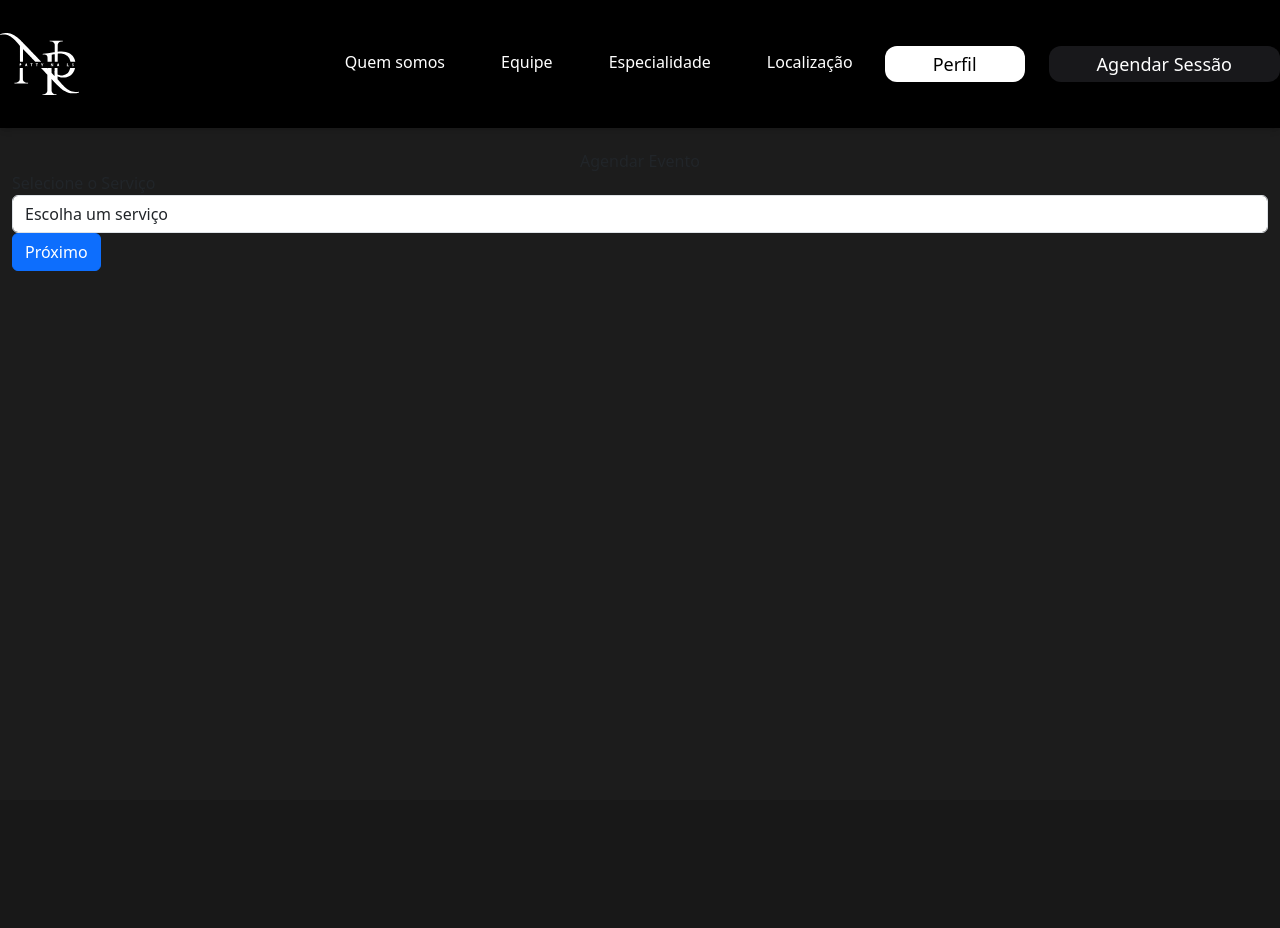
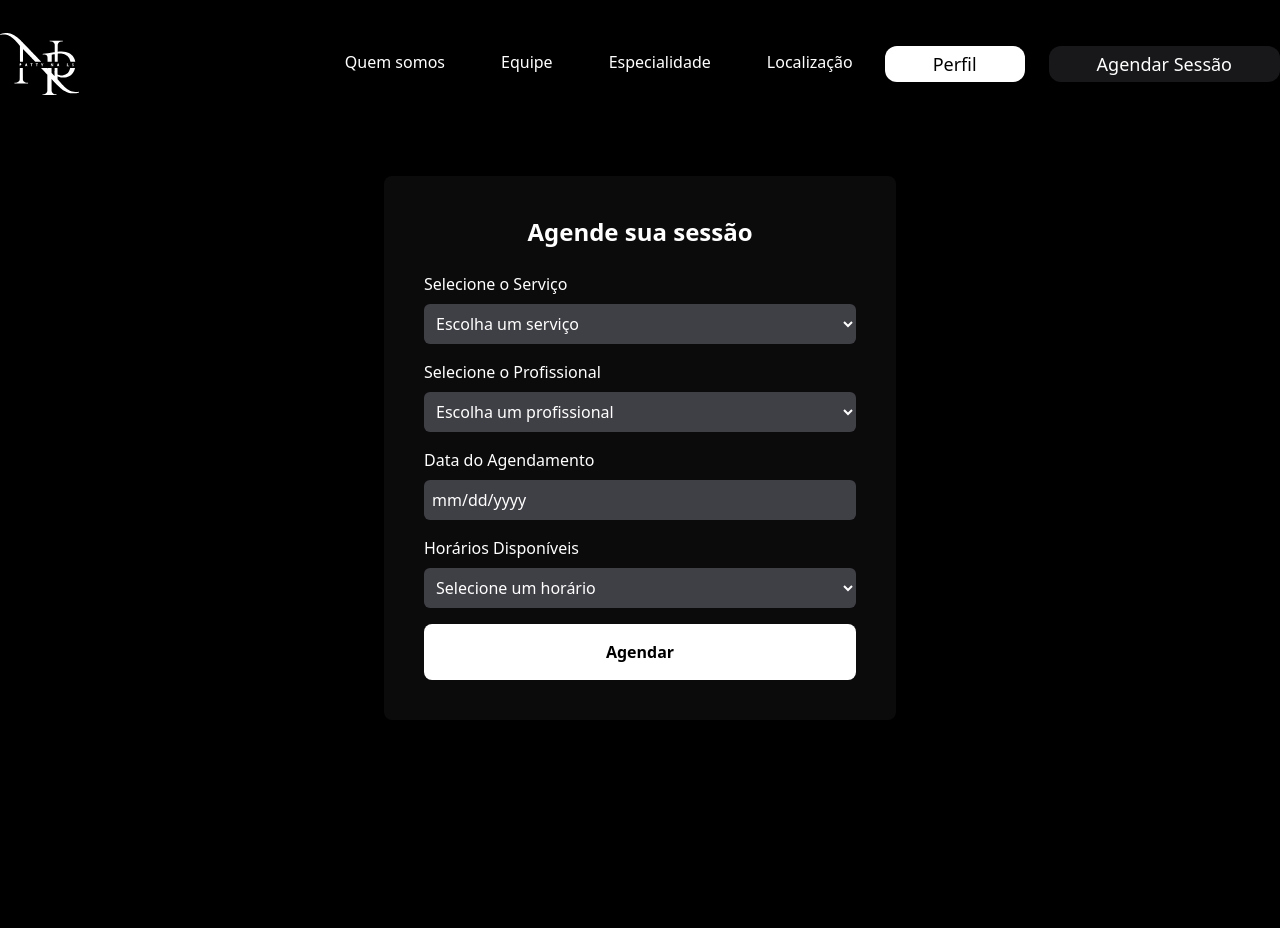
Before and after one commit to nandamyrita/Patty-Nails-1, a Node server app: page /agendamento in a window 1280 px wide. Before the commit the page ends 271 px from the top, so only its background shows below. Run offline with Node 20, Linux system fonts and the light colour scheme; a user stored in the database is signed in; some libraries are stand-ins or nearby versions; some web fonts are replaced.

Commit message:
melhoras nas telas de agendamento, perfil e calendario

```diff
--- a/package.json
+++ b/package.json
@@ -15,5 +15,8 @@
     "passport": "^0.7.0",
     "passport-local": "^1.0.0",
     "sequelize": "^6.37.3"
+  },
+  "devDependencies": {
+    "tailwindcss": "^3.4.14"
   }
 }
--- a/views/agendamento.handlebars
+++ b/views/agendamento.handlebars
@@ -14,8 +14,10 @@
 </head>
 <style>
     body {
-        background-color: rgb(28, 28, 28);
+        background-color: black;
+        color: white;
     }
+
 </style>
 <body>
 <nav class="w-full flex justify-center bg-black py-4 shadow-md">
@@ -52,17 +54,17 @@
     </div>
 </nav>
 
+<div class="flex justify-center items-start min-h-screen pt-12">
+    <div class="bg-zinc-500/10 p-10 rounded-lg shadow-lg w-full max-w-lg"> <!-- Alterado para max-w-lg e aumentado o padding -->
+        <h1 class="text-center text-2xl font-bold mb-6">Agende sua sessão</h1>
 
-    <div class="container mt-4">
-        <h1 class="text-center">Agendar Evento</h1>
 
         <!-- Formulário de agendamento -->
-        <form id="event-form" class="mb-4">
-            <!-- Passo 1: Seleção de Serviço -->
-            <div id="step-1" class="form-step">
-                <div class="form-group">
-                    <label for="service">Selecione o Serviço</label>
-                    <select id="service" name="service" class="form-control" required>
+        <form id="event-form" class="space-y-4">
+            <!-- Seleção de Serviço -->
+  <div>
+          <label for="service" class="block mb-2">Selecione o Serviço</label>
+                <select id="service" name="service" class="w-full p-2 rounded bg-zinc-700 text-white focus:outline-none" required>
                     <option value="">Escolha um serviço</option>
                     <option value="Manicure Simples - R$ 25,00">Manicure Simples - R$ 25,00</option>
                     <option value="Pedicure Simples - R$ 30,00">Pedicure Simples - R$ 30,00</option>
@@ -75,14 +77,11 @@
                     <option value="Decoração de Unhas - R$ 60,00">Decoração de Unhas - R$ 60,00</option>
                 </select>
         </div>
-                <button type="button" class="btn btn-primary" onclick="nextStep(2)">Próximo</button>
-            </div>
 
-            <!-- Passo 2: Seleção de Profissional -->
-            <div id="step-2" class="form-step" style="display:none;">
-                <div class="form-group">
-                    <label for="professionalName">Selecione o Profissional</label>
-                    <select class="form-control" id="professionalName" name="professionalName" required>
+            <!-- Seleção de Profissional -->
+            <div>
+                <label for="professionalName" class="block mb-2">Selecione o Profissional</label>
+                <select id="professionalName" name="professionalName" class="w-full p-2 rounded bg-zinc-700 text-white focus:outline-none" required disabled>
                     <option value="">Escolha um profissional</option>
                     <option value="Ana">Ana</option>
                     <option value="Bruna">Bruna</option>
@@ -90,35 +89,28 @@
                     <option value="Diana">Diana</option>
                 </select>
             </div>
-                <button type="button" class="btn btn-secondary" onclick="prevStep(1)">Voltar</button>
-                <button type="button" class="btn btn-primary" onclick="nextStep(3)">Próximo</button>
+
+            <!-- Seleção de Data -->
+            <div>
+                <label for="start" class="block mb-2">Data do Agendamento</label>
+                <input type="date" id="start" name="start" class="w-full p-2 rounded bg-zinc-700 text-white focus:outline-none" required disabled>
             </div>
 
-            <!-- Passo 3: Seleção de Data -->
-            <div id="step-3" class="form-step" style="display:none;">
-                <div class="form-group">
-                    <label for="start">Data do Agendamento</label>
-                    <input type="date" id="start" name="start" class="form-control" required>
-                </div>
-                <button type="button" class="btn btn-secondary" onclick="prevStep(2)">Voltar</button>
-                <button type="button" class="btn btn-primary" onclick="checkAvailability()">Ver Horários Disponíveis</button>
+            <!-- Seleção de Horários -->
+            <div>
+                <label for="time" class="block mb-2">Horários Disponíveis</label>
+                <select id="time" name="time" class="w-full p-2 rounded bg-zinc-700 text-white focus:outline-none" required disabled>
+                    <option value="">Selecione um horário</option>
+                </select>
             </div>
 
-            <!-- Passo 4: Seleção de Horários -->
-            <div id="step-4" class="form-step" style="display:none;">
-                <div class="form-group">
-                    <label for="time">Horários Disponíveis</label>
-                    <select id="time" name="time" class="form-control" required>
-                        <option value="">Selecione um horário</option>
-                        <!-- Horários disponíveis serão carregados dinamicamente -->
-                    </select>
+            <button type="button" class="w-full p-3 bg-white text-black rounded-lg font-bold transition-transform duration-300 transform hover:scale-105" id="submit-event" disabled>
+                Agendar
+            </button>
+        </form>
     </div>
-                <button type="button" class="btn btn-secondary" onclick="prevStep(3)">Voltar</button>
-                <button type="button" class="btn btn-primary" id="submit-event">Agendar Evento</button>
 </div>
 
-        </form>
-    </div>
 
 <script src="https://code.jquery.com/jquery-3.5.1.min.js"></script>
 <script src="https://stackpath.bootstrapcdn.com/bootstrap/4.5.2/js/bootstrap.bundle.min.js"></script>
@@ -178,13 +170,100 @@
             }
         }
 
-        // Lida com a submissão do formulário para agendar evento
 $(document).ready(function() {
+    $('#service').on('change', function() {
+        const serviceSelected = $(this).val() !== '';
+        $('#professionalName').prop('disabled', !serviceSelected);
+        $('#professionalName').toggleClass('bg-zinc-700/50 cursor-not-allowed', !serviceSelected);
+        if (!serviceSelected) {
+            resetFields();
+        }
+    });
+
+    $('#professionalName').on('change', function() {
+        const professionalSelected = $(this).val() !== '';
+        $('#start').prop('disabled', !professionalSelected);
+        $('#start').toggleClass('bg-zinc-700/50 cursor-not-allowed', !professionalSelected);
+        if (!professionalSelected) {
+            resetTimeAndButton();
+        }
+    });
+
+    $('#start').on('change', function() {
+        if ($(this).val() !== '') {
+            checkAvailability();
+        } else {
+            resetTimeAndButton();
+        }
+    });
+
+
+// Verifica horários disponíveis quando a data é escolhida
+function checkAvailability() {
+    const date = $('#start').val();
+    const professional = $('#professionalName').val();
+
+    if (date && professional) {
+        const selectedDate = new Date(date);
+        const dayOfWeek = selectedDate.getDay(); // 0 é domingo, 1 é segunda, ..., 6 é sábado
+
+        let availableTimes = [];
+
+        // Horários disponíveis de segunda a sexta
+       if (dayOfWeek >= 0 && dayOfWeek <= 4) { // De segunda a sexta
+            availableTimes = [
+                '08:00', '09:00', '10:00', '11:00',
+                '12:00', '13:00', '14:00', '15:00',
+                '16:00', '17:00', '18:00', '19:00',
+                '20:00'
+            ];
+        } else if (dayOfWeek === 5 || dayOfWeek === 6 ) { // Sábado (6) e domingo (0)
+            availableTimes = []; // Sem horários disponíveis
+        }
+
+        $.ajax({
+            url: '/check-availability',
+            method: 'POST',
+            contentType: 'application/json',
+            data: JSON.stringify({
+                date: date,
+                professionalName: professional
+            }),
+            success: function(response) {
+                const occupiedTimes = response.map(event => event.hora);
+                const freeTimes = availableTimes.filter(time => !occupiedTimes.includes(time));
+
+                const timeSelect = $('#time');
+                timeSelect.empty();
+
+                if (freeTimes.length > 0) {
+                    freeTimes.forEach(item => {
+                        timeSelect.append(`<option value="${item}">${item}</option>`);
+                    });
+                    $('#time').prop('disabled', false);
+                    $('#submit-event').prop('disabled', false);
+                } else {
+                    timeSelect.append('<option value="">Sem horários disponíveis</option>');
+                    $('#time').prop('disabled', true);
+                    $('#submit-event').prop('disabled', true);
+                }
+            },
+            error: function(xhr, status, error) {
+                console.error('Erro na requisição:', error);
+                alert('Erro ao buscar horários disponíveis. Tente novamente.');
+            }
+        });
+    }
+}
+
+
+
+    // Lida com a submissão do formulário
     $('#submit-event').on('click', function() {
         const service = $('#service').val();
         const professionalName = $('#professionalName').val();
         const start = $('#start').val();
-                const time = $('#time').val(); // Este deve ser uma string, pois é um select único
+        const time = $('#time').val();
 
         if (!time) {
             alert('Por favor, selecione um horário.');
@@ -197,14 +276,13 @@
             contentType: 'application/json',
             data: JSON.stringify({
                 title: service,
-                        start: `${start}T${time}`, // Formatação correta
-                        hora: time, // Incluindo o horário selecionado
-                        professionalName: professionalName // Enviando o ID do profissional
+                start: `${start}T${time}`,
+                hora: time,
+                professionalName: professionalName
             }),
             success: function(response) {
-                        console.log('Evento criado:', response);
                 alert('Evento agendado com sucesso!');
-                        window.location.href = '/profile'; // Redireciona para o perfil
+                window.location.href = '/profile';
             },
             error: function(xhr, status, error) {
                 console.error('Erro ao criar evento:', error);
@@ -213,6 +291,7 @@
         });
     });
 });
+
     </script>
 </body>
 </html>
--- a/views/login.handlebars
+++ b/views/login.handlebars
@@ -3,6 +3,7 @@
 <head>
   <meta charset="UTF-8" />
   <meta name="viewport" content="width=device-width, initial-scale=1.0" />
+  <meta rel="icon" href="./" type="image/x-icon">
   <link rel="stylesheet" href="/assets/style.css" />
   <script src="./assets/script.js"></script>
   <script src="https://cdn.tailwindcss.com"></script>
```
Also changed, not shown: tailwind.config.js (added, +8 -0 lines), views/calendar.handlebars (+40 -6 lines), views/profile.handlebars (+52 -12 lines), views/img/nail-icon-design-free-vector.png (added), views/layouts/main.handlebars (line endings or trailing spaces), 1 other file. Lines whose indentation alone changed are shown as unchanged.
